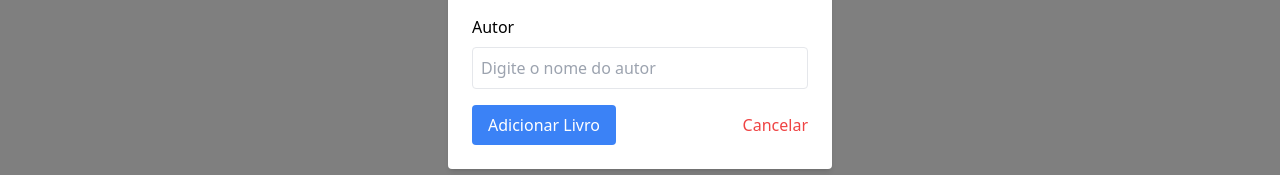
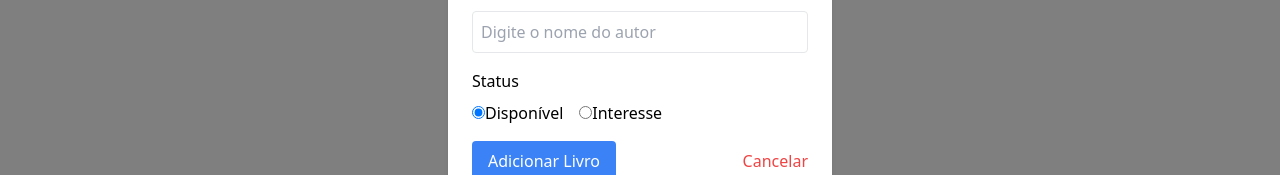
Before and after one commit to vinicius-simioni/P-PPI-II, a React (Vite) app in the folder frontend/: page /meus-livros in a window 1280 px wide. Both pictures are taken after a click on the button "Cadastrar Novo Livro". Shown: the part 387-562 px from the top of the page. Built offline with nearby package versions, Linux system fonts and the light colour scheme; no server answers.

Commit message:
add status field

```diff
--- a/frontend/src/pages/MeusLivros.jsx
+++ b/frontend/src/pages/MeusLivros.jsx
@@ -3,7 +3,7 @@ import axios from 'axios';
 
 const MeusLivros = () => {
   const [livros, setLivros] = useState([]);
-  const [novoLivro, setNovoLivro] = useState({ titulo: '', autor: '' });
+  const [novoLivro, setNovoLivro] = useState({ titulo: '', autor: '', status: 'D' });
   const [mostrarModal, setMostrarModal] = useState(false);
   const [editar, setEditar] = useState(false);
   const [livroAtual, setLivroAtual] = useState(null);
@@ -54,7 +54,7 @@ const MeusLivros = () => {
           const livroAdicionado = response.data;
           setLivros([...livros, livroAdicionado]);
 
-          setNovoLivro({ titulo: '', autor: '' });
+          setNovoLivro({ titulo: '', autor: '', status: 'D' });
           setMostrarModal(false);
         } else {
           alert('Erro ao salvar o livro. Tente novamente.');
@@ -125,7 +125,7 @@ const MeusLivros = () => {
 
   const openEditModal = (livro) => {
     setLivroAtual(livro);
-    setNovoLivro({ titulo: livro.titulo, autor: livro.autor });
+    setNovoLivro({ titulo: livro.titulo, autor: livro.autor, status: livro.status });
     setMostrarModal(true);
     setEditar(true);
   };
@@ -136,7 +136,7 @@ const MeusLivros = () => {
         onClick={() => {
           setMostrarModal(true);
           setEditar(false);
-          setNovoLivro({ titulo: '', autor: '' });
+          setNovoLivro({ titulo: '', autor: '', status: 'D' });
         }}
         className="bg-blue-500 text-white px-4 py-2 rounded mb-6 hover:bg-blue-600"
       >
@@ -171,6 +171,31 @@ const MeusLivros = () => {
                   placeholder="Digite o nome do autor"
                 />
               </div>
+              <div className="mb-4">
+                <label htmlFor="status" className="block font-medium mb-2">Status</label>
+                <div className="flex items-center">
+                  <label className="mr-4">
+                    <input
+                      type="radio"
+                      name="status"
+                      value="D"
+                      checked={editar ? livroAtual.status === 'D' : novoLivro.status === 'D'}
+                      onChange={handleChange}
+                    />
+                    Disponível
+                  </label>
+                  <label>
+                    <input
+                      type="radio"
+                      name="status"
+                      value="I"
+                      checked={editar ? livroAtual.status === 'I' : novoLivro.status === 'I'}
+                      onChange={handleChange}
+                    />
+                    Interesse
+                  </label>
+                </div>
+              </div>
               <div className="flex justify-between">
                 <button
                   type="submit"
@@ -202,6 +227,7 @@ const MeusLivros = () => {
                 <div>
                   <h3 className="text-lg font-semibold">{livro.titulo}</h3>
                   <p className="text-gray-600">Autor: {livro.autor}</p>
+                  <p className="text-gray-600">Status: {livro.status === 'D' ? 'Disponível' : 'Interesse'}</p>
                 </div>
                 <div className="flex items-center">
                   <button
```
